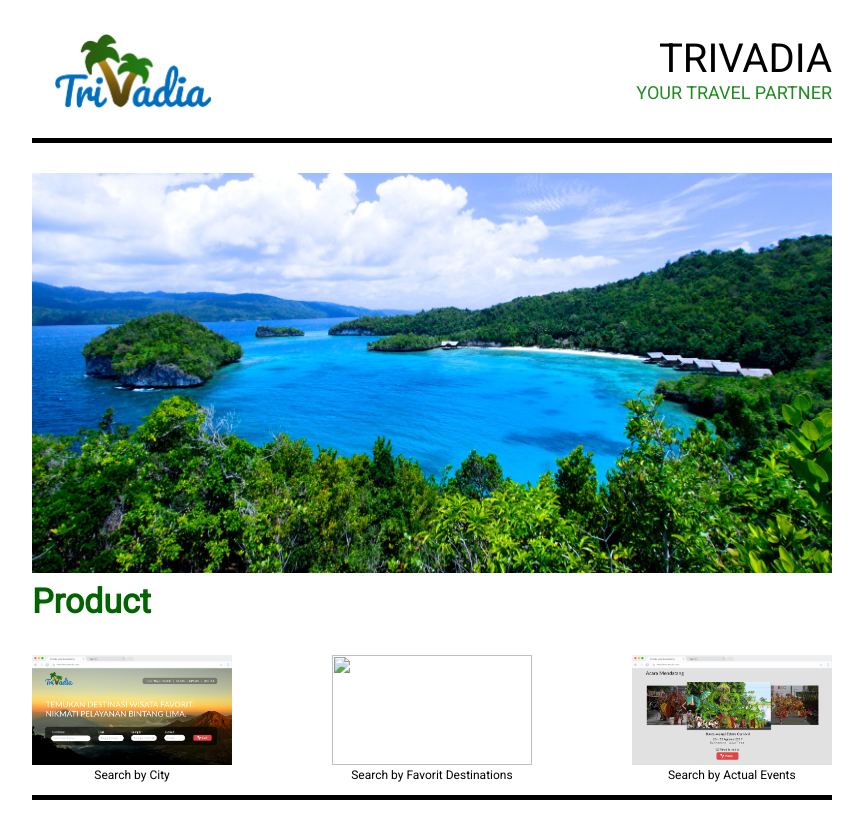
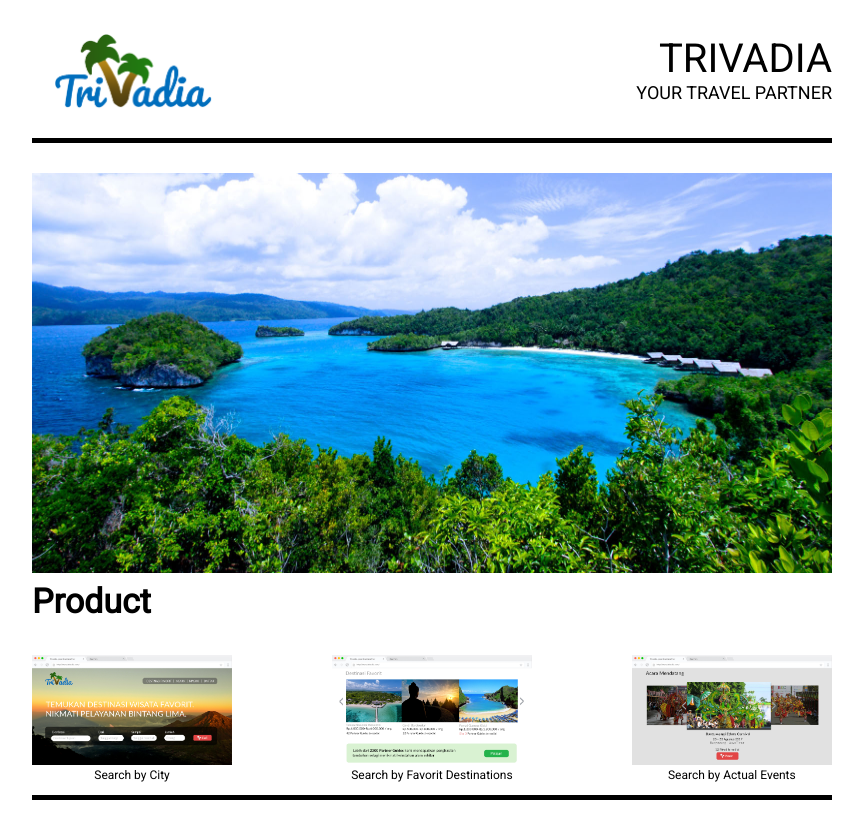
Before and after one commit to anangsnf/proweb, a plain HTML site: page css/Portfolio/index.html in a window 1280 px wide. Shown: the whole page, without its empty margins (208-1071 px from the left). Drawn offline with Linux system fonts and the light colour scheme.

Commit message:
Initial Commit
Mockup Portofolio

```diff
--- a/css/Portfolio/index.html
+++ b/css/Portfolio/index.html
@@ -38,7 +38,7 @@
             </div>
             <div class="col-4">
                 <div class="images2">
-                    <img src="3.png" width="200px" height="110px">
+                    <img src="img/3.png" width="200px" height="110px">
                     <center>Search by Favorit Destinations</center>
                 </div>
             </div>
--- a/css/Portfolio/style.css
+++ b/css/Portfolio/style.css
@@ -115,12 +115,12 @@ h1 {
 h2 {
     font-size: 38px;
     font-weight: 300;
-    color: forestgreen;
+    color: black;
 }
 
 h3 {
     font-size: 34px;
     text-align: left;
-    color: darkgreen;
+    color: black;
     margin-top: 5px;
 }
```
